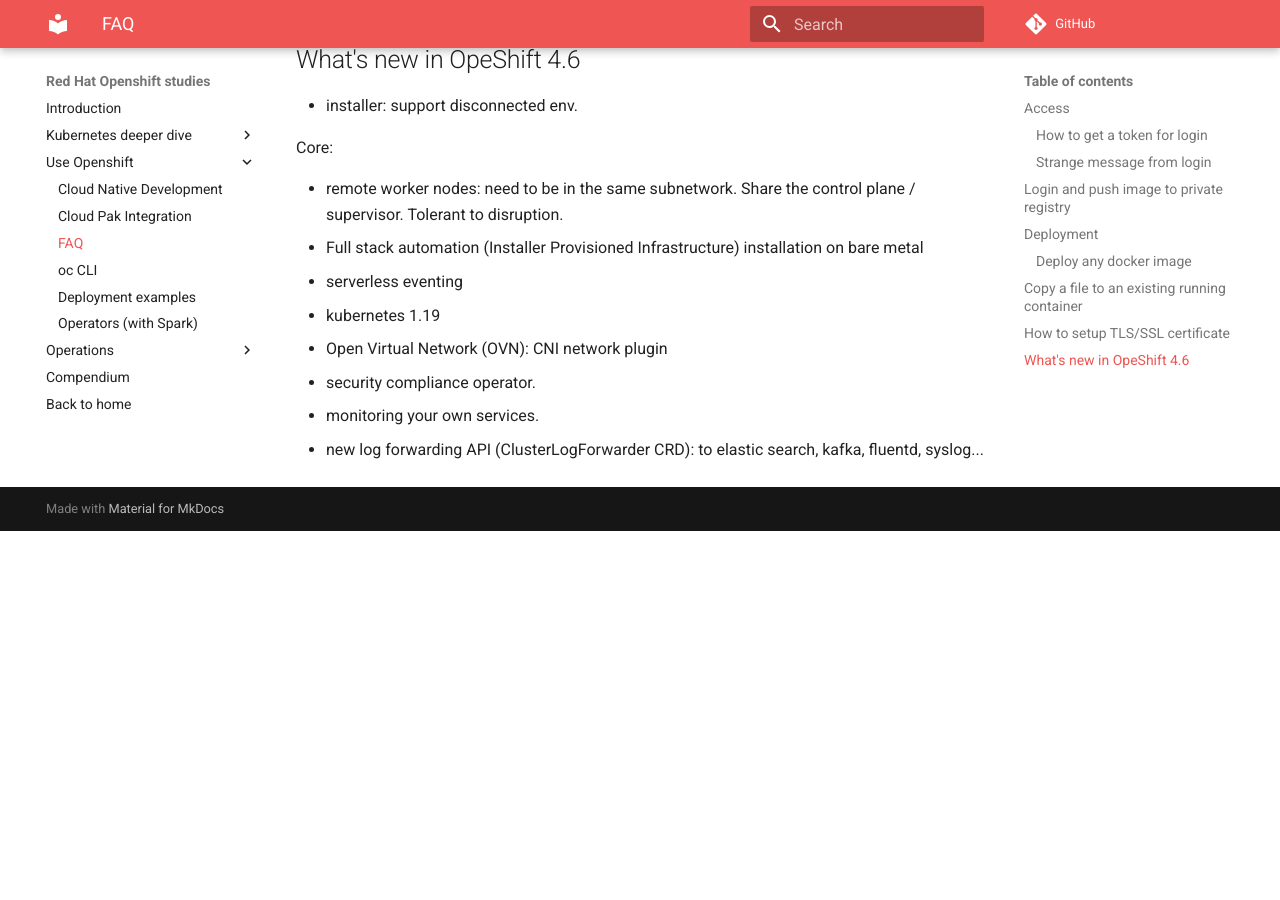
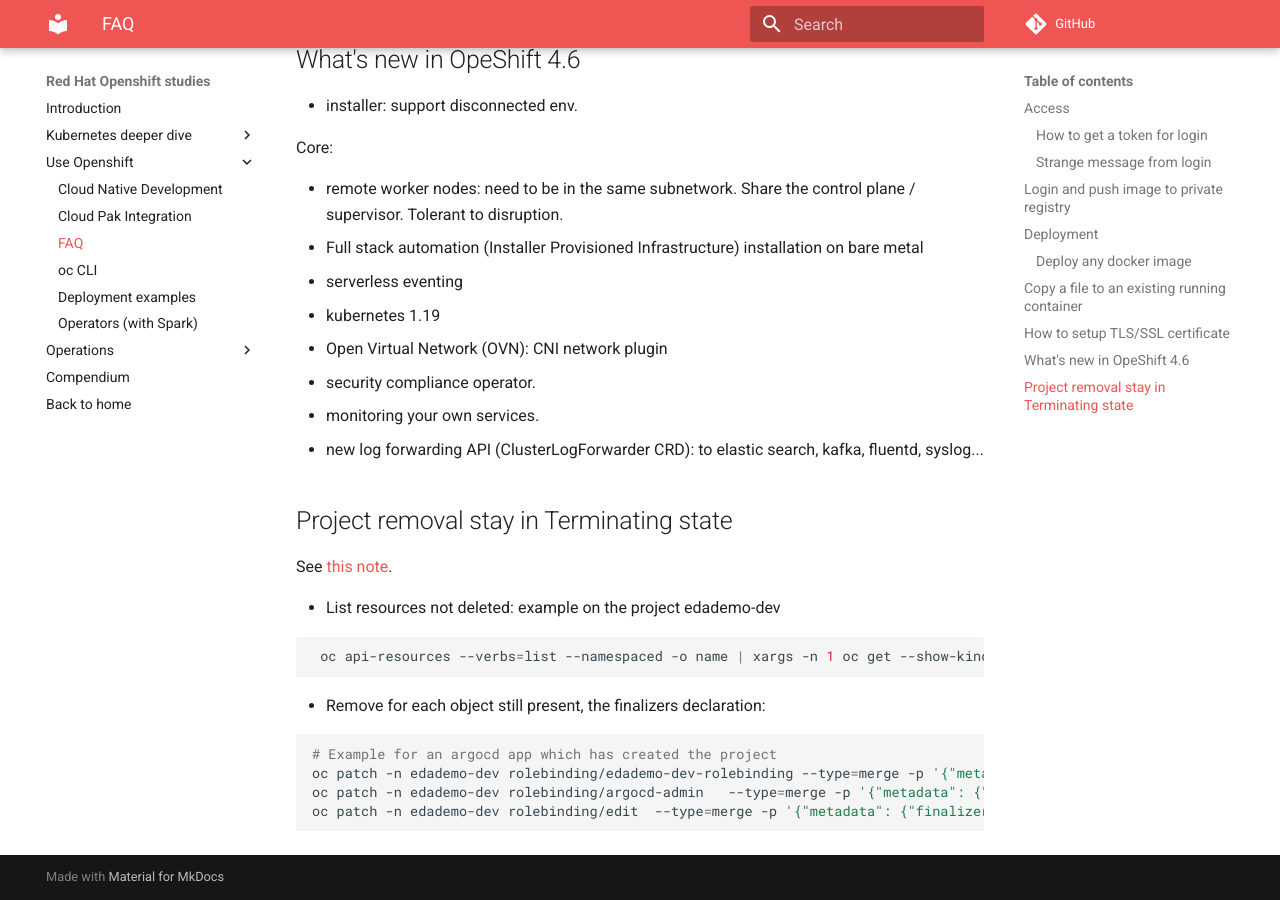
Before and after one commit to jbcodeforce/openshift-studies, an MkDocs documentation site: the page built from docs/faq.md, in a window 1280 px wide and 900 px high, scrolled down 3841 px. Built offline with MkDocs 1.6.1 and Material for MkDocs 9.7.7, drawn with Linux system fonts in a browser that asks for light colours; comment, search, counter and statistics services are not loaded; before the commit the page ends 4372 px from its top, so only the background shows below that.

Commit message:
add how to remove a project still in terminating mode

````diff
--- a/docs/faq.md
+++ b/docs/faq.md
@@ -186,3 +186,22 @@
 * security compliance operator.
 * monitoring your own services.
 * new log forwarding API (ClusterLogForwarder CRD): to elastic search, kafka, fluentd, syslog...
+
+## Project removal stay in Terminating state
+
+See [this note]().
+
+* List resources not deleted: example on the project edademo-dev
+
+```sh
+ oc api-resources --verbs=list --namespaced -o name | xargs -n 1 oc get --show-kind --ignore-not-found -n edademo-dev
+```
+
+* Remove for each object still present, the finalizers declaration:
+
+```sh
+# Example for an argocd app which has created the project
+oc patch -n edademo-dev rolebinding/edademo-dev-rolebinding --type=merge -p '{"metadata": {"finalizers":null}}'
+oc patch -n edademo-dev rolebinding/argocd-admin   --type=merge -p '{"metadata": {"finalizers":null}}'
+oc patch -n edademo-dev rolebinding/edit  --type=merge -p '{"metadata": {"finalizers":null}}'
+```
````
